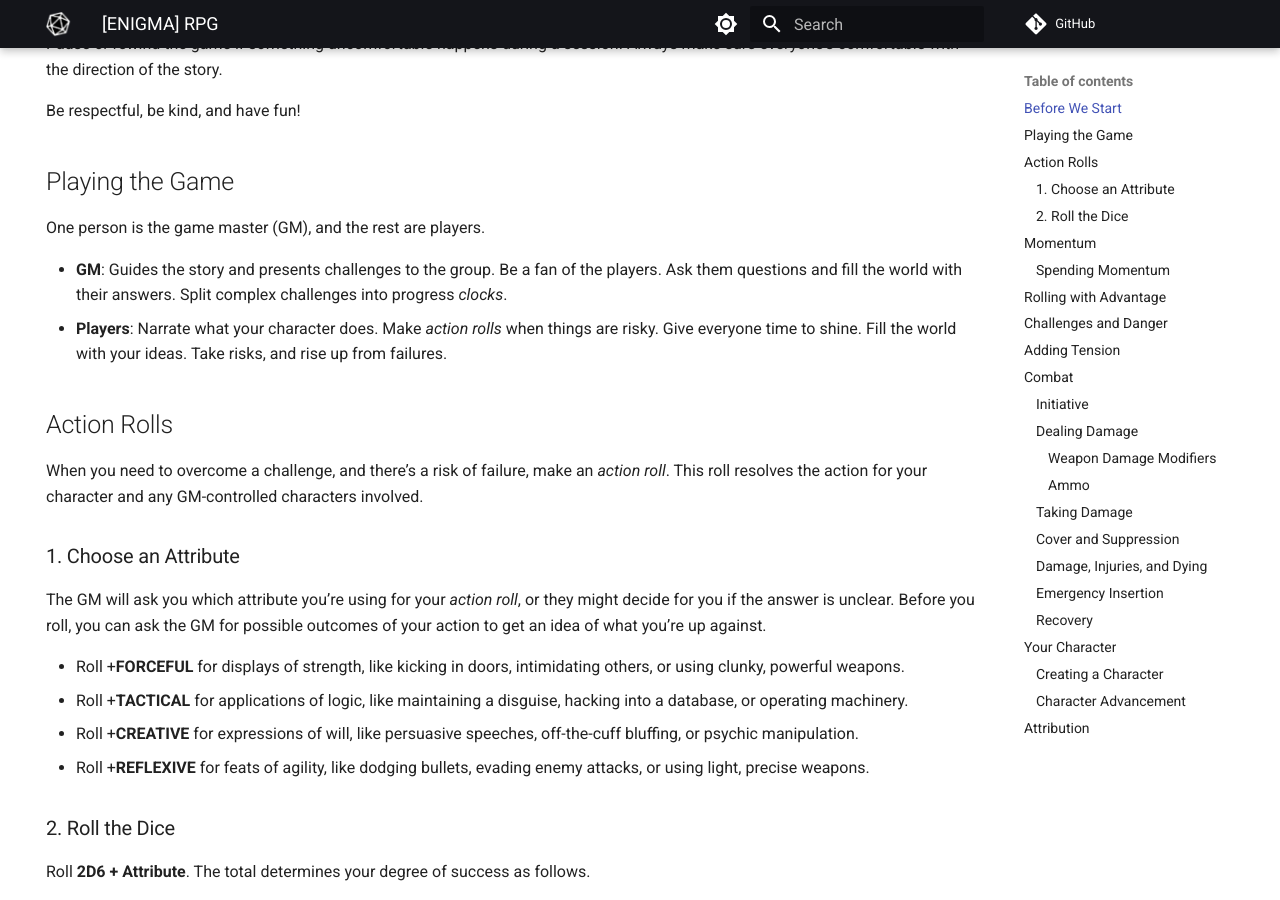
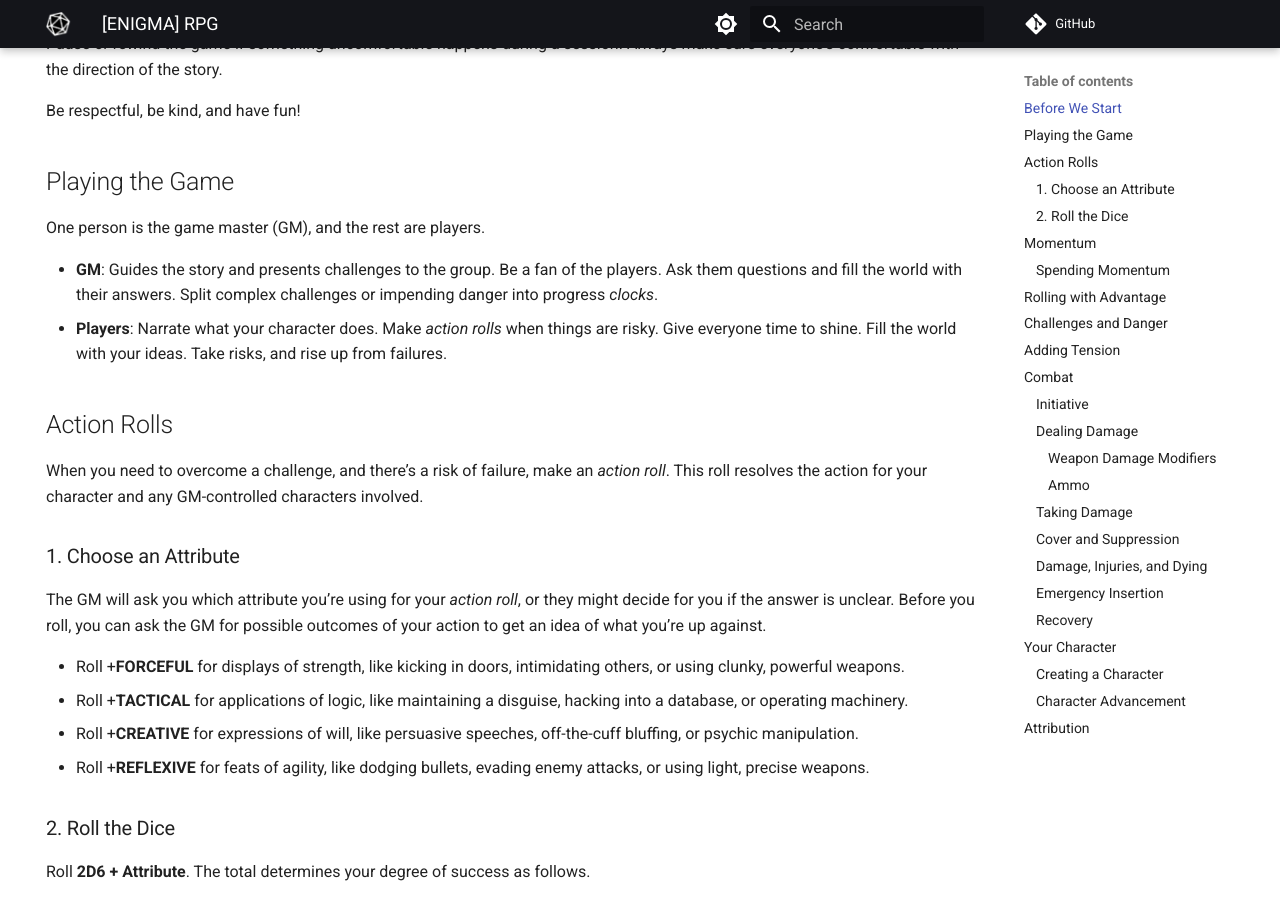
Before and after one commit to joemoose/psiops, an MkDocs documentation site: the page built from docs/index.md, in a window 1280 px wide and 900 px high, scrolled down 425 px. Built offline with MkDocs 1.6.1 and Material for MkDocs 9.7.7, drawn with Linux system fonts in a browser that asks for light colours; comment, search, counter and statistics services are not loaded.

Commit message:
Update index.md

```diff
--- a/docs/index.md
+++ b/docs/index.md
@@ -21,7 +21,7 @@ Be respectful, be kind, and have fun!
 
 One person is the game master (GM), and the rest are players.
 
-- **GM**: Guides the story and presents challenges to the group. Be a fan of the players. Ask them questions and fill the world with their answers. Split complex challenges into progress *clocks*.
+- **GM**: Guides the story and presents challenges to the group. Be a fan of the players. Ask them questions and fill the world with their answers. Split complex challenges or impending danger into progress *clocks*.
 - **Players**: Narrate what your character does. Make *action rolls* when things are risky. Give everyone time to shine. Fill the world with your ideas. Take risks, and rise up from failures.
 
 ## Action Rolls
```
